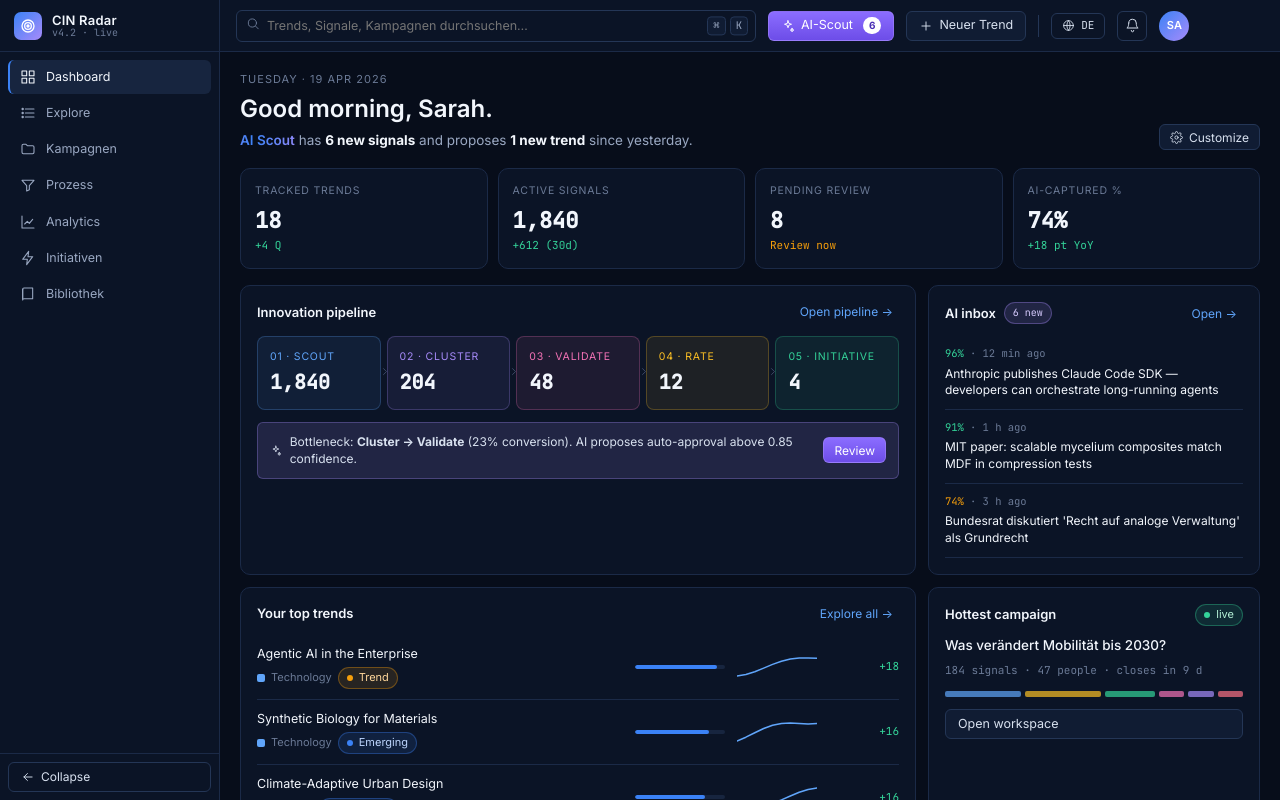
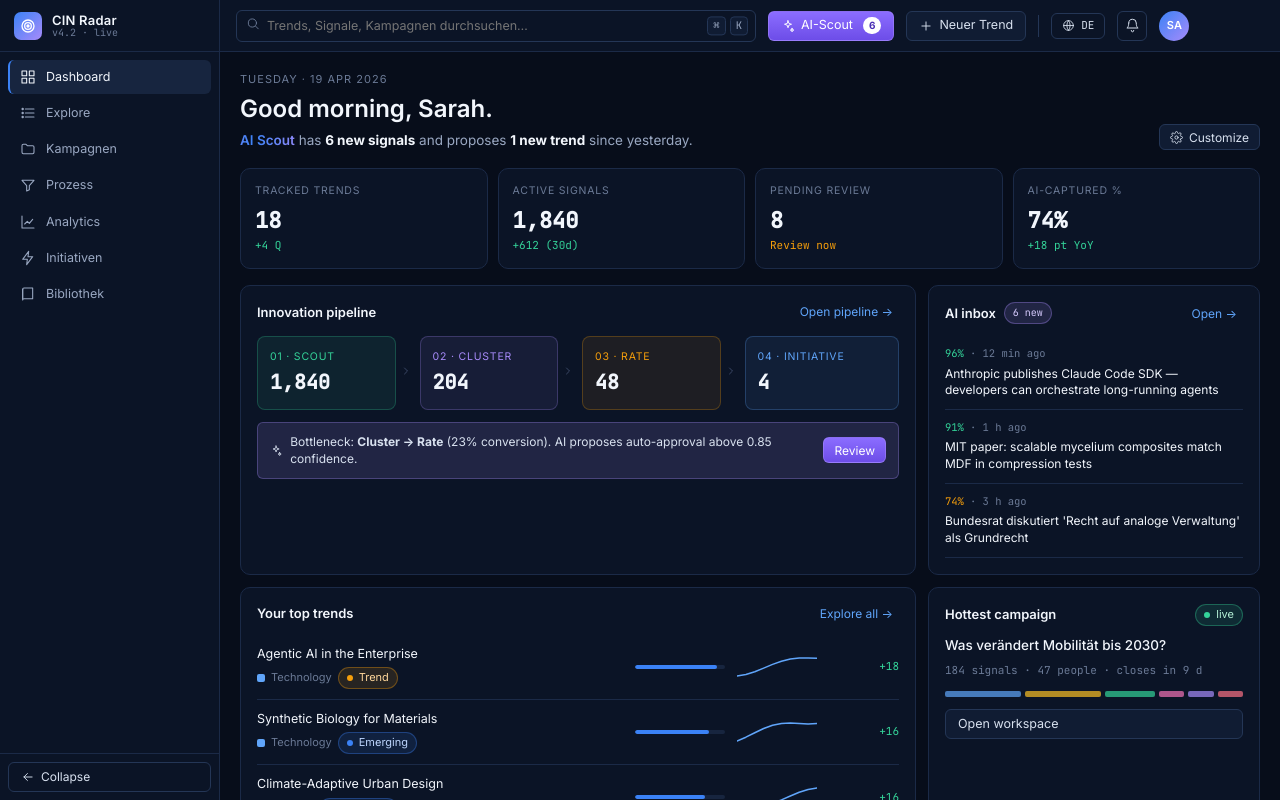
Before and after one commit to brunomaurer/cin-radar, a React (Vite) app: page / in a window 1280 px wide. Built offline with nearby package versions, Linux system fonts and the light colour scheme; no server answers.

Commit message:
fix: dashboard pipeline shows 4 stages (removed Validate), flexbox layout

```diff
--- a/src/dashboard.jsx
+++ b/src/dashboard.jsx
@@ -40,26 +40,25 @@ export const Dashboard = ({ data, campaignsData, onGo, onOpenTrend, onOpenCaptur
             <div style={{ flex: 1 }}/>
             <button onClick={() => onGo("process")} style={{ color: "var(--accent-2)", fontSize: 12 }}>Open pipeline →</button>
           </div>
-          <div style={{ display: "grid", gridTemplateColumns: "repeat(5, 1fr)", gap: 6 }}>
+          <div style={{ display: "flex", gap: 8, flexWrap: "wrap" }}>
             {[
-              { k: "scout", l: "Scout", n: 1840, c: "#60A5FA" },
+              { k: "scout", l: "Scout", n: 1840, c: "#34D399" },
               { k: "cluster", l: "Cluster", n: 204, c: "#A78BFA" },
-              { k: "validate", l: "Validate", n: 48, c: "#F472B6" },
-              { k: "rate", l: "Rate", n: 12, c: "#FBBF24" },
-              { k: "initiative", l: "Initiative", n: 4, c: "#34D399" },
+              { k: "rate", l: "Rate", n: 48, c: "#F59E0B" },
+              { k: "initiative", l: "Initiative", n: 4, c: "#60A5FA" },
             ].map((s, i, arr) => (
-              <div key={s.k} style={{ position: "relative" }}>
+              <div key={s.k} style={{ flex: "1 1 120px", display: "flex", alignItems: "center", gap: 4 }}>
                 <button onClick={() => onGo("process", s.k)} style={{ display: "block", width: "100%", padding: 12, borderRadius: 8, background: `${s.c}14`, border: `1px solid ${s.c}40`, textAlign: "left" }}>
                   <div style={{ fontSize: 10.5, color: s.c, textTransform: "uppercase", letterSpacing: 0.8 }}>0{i+1} · {s.l}</div>
                   <div className="mono" style={{ fontSize: 20, color: "var(--fg-0)", fontWeight: 600, marginTop: 4 }}>{s.n.toLocaleString()}</div>
                 </button>
-                {i < arr.length - 1 && <div style={{ position: "absolute", right: -10, top: "50%", transform: "translateY(-50%)", color: "var(--fg-4)", zIndex: 2 }}><Icon name="chevronRight" size={12}/></div>}
+                {i < arr.length - 1 && <div style={{ color: "var(--fg-4)", flexShrink: 0 }}><Icon name="chevronRight" size={12}/></div>}
               </div>
             ))}
           </div>
           <div style={{ display: "flex", alignItems: "center", gap: 8, padding: "10px 12px", background: "var(--ai-soft)", borderRadius: 6, border: "1px solid rgba(167,139,250,0.3)", marginTop: 12 }}>
             <Icon name="sparkles" size={13}/>
-            <span style={{ fontSize: 12, color: "var(--fg-1)" }}>Bottleneck: <b>Cluster → Validate</b> (23% conversion). AI proposes auto-approval above 0.85 confidence.</span>
+            <span style={{ fontSize: 12, color: "var(--fg-1)" }}>Bottleneck: <b>Cluster → Rate</b> (23% conversion). AI proposes auto-approval above 0.85 confidence.</span>
             <div style={{ flex: 1 }}/>
             <button className="btn ai sm" onClick={() => onGo("process", "cluster")}>Review</button>
           </div>
```
